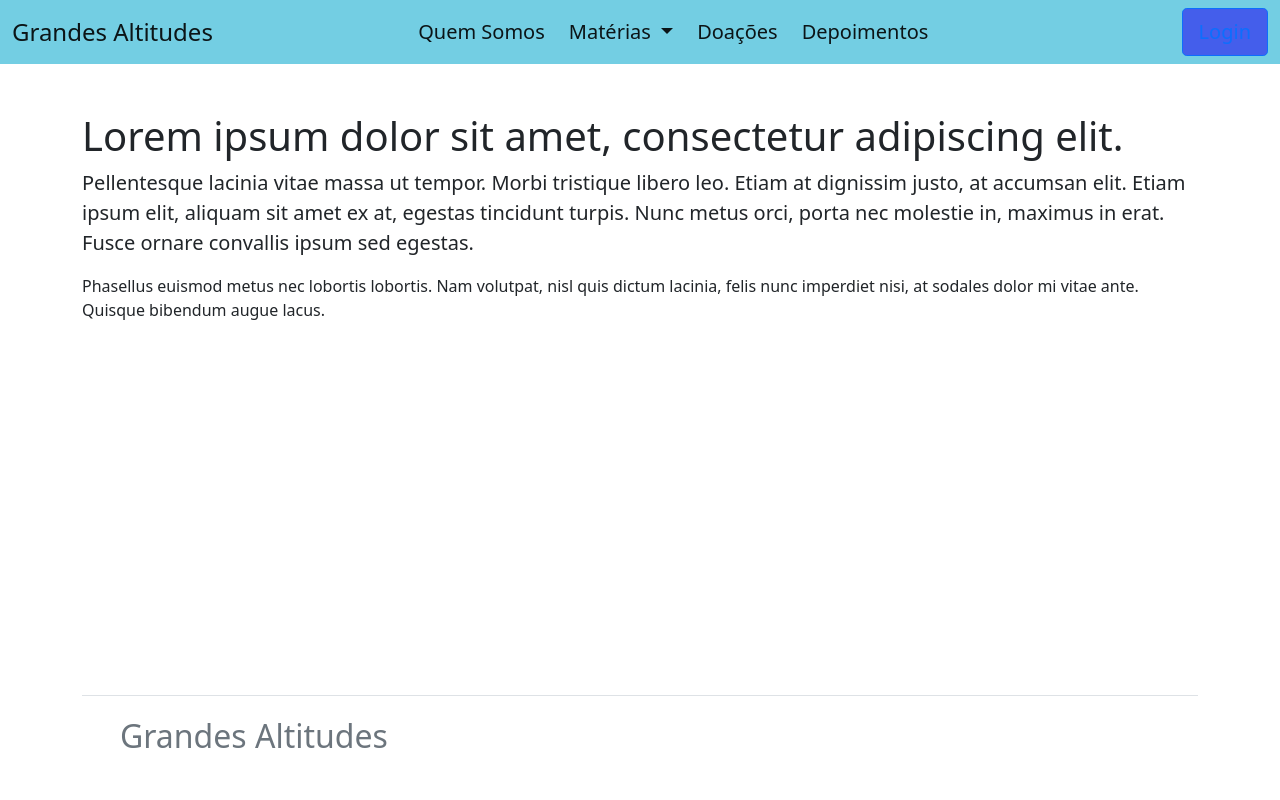
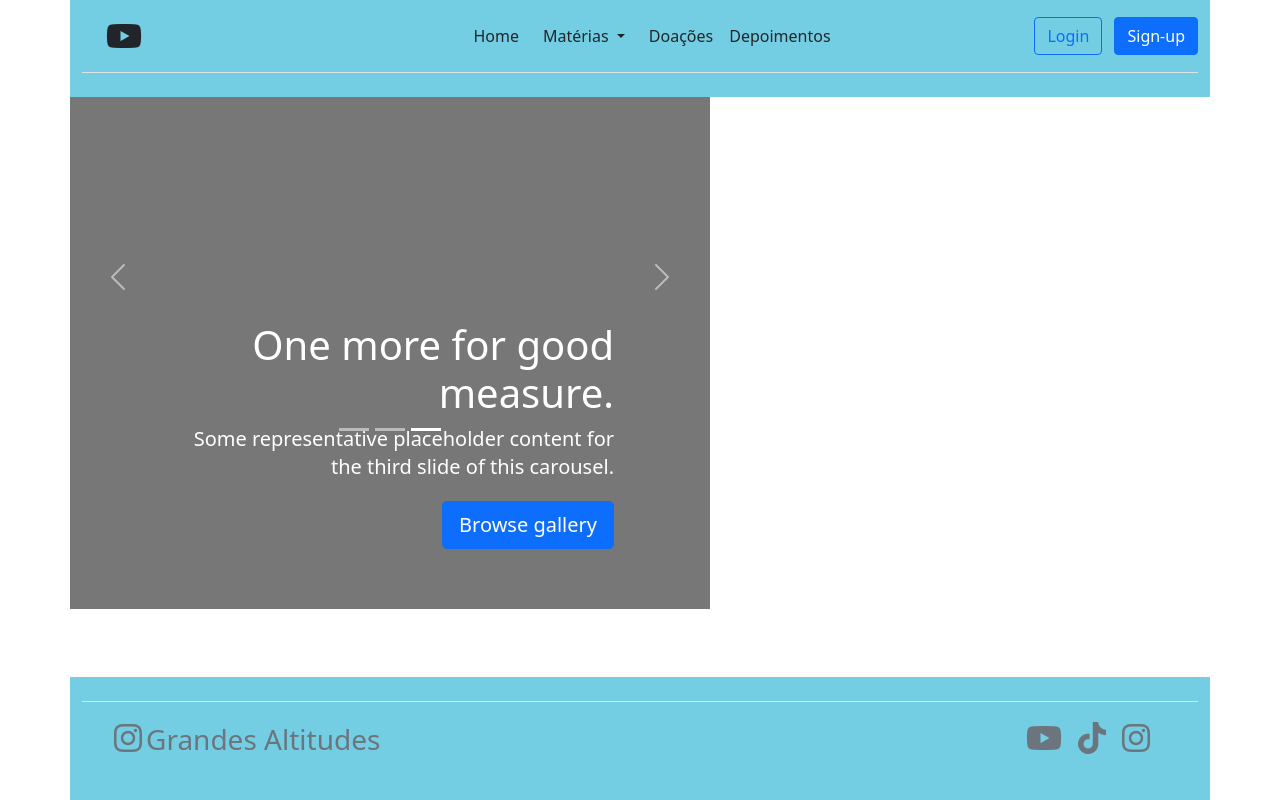
Before and after one commit to burgues0/grandes-altitudes, a Django app: template grandes_altitudes/templates/index.html in a window 1280 px wide. Run offline with Django 3.2, Linux system fonts and the light colour scheme; the template is opened without the code that fills it: most values are stand-ins (such as "Sample title", 1, 10 or a date in 2020); some libraries are stand-ins or nearby versions.

Commit message:
feat: add static carousel.css & fixed header/footer

```diff
--- /dev/null
+++ b/grandes_altitudes/static/css/carousel.css
@@ -0,0 +1,93 @@
+/* GLOBAL STYLES
+-------------------------------------------------- */
+/* Padding below the footer and lighter body text */
+
+body {
+  padding-top: 3rem;
+  padding-bottom: 3rem;
+  color: #5a5a5a;
+}
+
+
+/* CUSTOMIZE THE CAROUSEL
+-------------------------------------------------- */
+
+/* Carousel base class */
+.carousel {
+  margin-bottom: 4rem;
+}
+/* Since positioning the image, we need to help out the caption */
+.carousel-caption {
+  bottom: 3rem;
+  z-index: 10;
+}
+
+/* Declare heights because of positioning of img element */
+.carousel-item {
+  height: 32rem;
+}
+.carousel-item > img {
+  position: absolute;
+  top: 0;
+  left: 0;
+  min-width: 100%;
+  height: 32rem;
+}
+
+
+/* MARKETING CONTENT
+-------------------------------------------------- */
+
+/* Center align the text within the three columns below the carousel */
+.marketing .col-lg-4 {
+  margin-bottom: 1.5rem;
+  text-align: center;
+}
+.marketing h2 {
+  font-weight: 400;
+}
+/* rtl:begin:ignore */
+.marketing .col-lg-4 p {
+  margin-right: .75rem;
+  margin-left: .75rem;
+}
+/* rtl:end:ignore */
+
+
+/* Featurettes
+------------------------- */
+
+.featurette-divider {
+  margin: 5rem 0; /* Space out the Bootstrap <hr> more */
+}
+
+/* Thin out the marketing headings */
+.featurette-heading {
+  font-weight: 300;
+  line-height: 1;
+  /* rtl:remove */
+  letter-spacing: -.05rem;
+}
+
+
+/* RESPONSIVE CSS
+-------------------------------------------------- */
+
+@media (min-width: 40em) {
+  /* Bump up size of carousel content */
+  .carousel-caption p {
+    margin-bottom: 1.25rem;
+    font-size: 1.25rem;
+    line-height: 1.4;
+  }
+
+  .featurette-heading {
+    font-size: 50px;
+  }
+}
+
+@media (min-width: 62em) {
+  .featurette-heading {
+    margin-top: 7rem;
+  }
+}
--- /dev/null
+++ b/grandes_altitudes/static/css/carousel.rtl.css
@@ -0,0 +1,89 @@
+/* GLOBAL STYLES
+-------------------------------------------------- */
+/* Padding below the footer and lighter body text */
+
+body {
+  padding-top: 3rem;
+  padding-bottom: 3rem;
+  color: #5a5a5a;
+}
+
+
+/* CUSTOMIZE THE CAROUSEL
+-------------------------------------------------- */
+
+/* Carousel base class */
+.carousel {
+  margin-bottom: 4rem;
+}
+/* Since positioning the image, we need to help out the caption */
+.carousel-caption {
+  bottom: 3rem;
+  z-index: 10;
+}
+
+/* Declare heights because of positioning of img element */
+.carousel-item {
+  height: 32rem;
+}
+.carousel-item > img {
+  position: absolute;
+  top: 0;
+  right: 0;
+  min-width: 100%;
+  height: 32rem;
+}
+
+
+/* MARKETING CONTENT
+-------------------------------------------------- */
+
+/* Center align the text within the three columns below the carousel */
+.marketing .col-lg-4 {
+  margin-bottom: 1.5rem;
+  text-align: center;
+}
+.marketing h2 {
+  font-weight: 400;
+}
+.marketing .col-lg-4 p {
+  margin-right: .75rem;
+  margin-left: .75rem;
+}
+
+
+/* Featurettes
+------------------------- */
+
+.featurette-divider {
+  margin: 5rem 0; /* Space out the Bootstrap <hr> more */
+}
+
+/* Thin out the marketing headings */
+.featurette-heading {
+  font-weight: 300;
+  line-height: 1;
+}
+
+
+/* RESPONSIVE CSS
+-------------------------------------------------- */
+
+@media (min-width: 40em) {
+  /* Bump up size of carousel content */
+  .carousel-caption p {
+    margin-bottom: 1.25rem;
+    font-size: 1.25rem;
+    line-height: 1.4;
+  }
+
+  .featurette-heading {
+    font-size: 50px;
+  }
+}
+
+@media (min-width: 62em) {
+  .featurette-heading {
+    margin-top: 7rem;
+  }
+}
--- a/grandes_altitudes/static/css/sudo_style.css
+++ b/grandes_altitudes/static/css/sudo_style.css
@@ -1,4 +1,9 @@
 /* caso a gente queira colocar algum css especifico para sobescrever o do bootstrap */
+body {
+    display: flex;
+    flex-direction: column;
+}
+
 .main_blue_color{
     background-color: #73CEE3;
 }
@@ -7,7 +12,7 @@
     background-color: #445EEB;
 }
 
-body {
-    display: flex;
-    flex-direction: column;
+.carousel {
+    width:640px;
+    height:360px;
 }
--- a/grandes_altitudes/templates/index.html
+++ b/grandes_altitudes/templates/index.html
@@ -7,26 +7,25 @@
     <meta name="viewport" content="width=device-width, initial-scale=1.0">
     <title>Grandes Altitudes</title>
     <link href="{% static '../static/css/sudo_style.css' %}" rel="stylesheet">
+    <link href="{% static '../static/css/carousel.css' %}" rel="stylesheet">
+    <link href="{% static '../static/css/carousel.rtl.css' %}" rel="stylesheet">
     <link href="https://cdn.jsdelivr.net/npm/bootstrap@5.1.3/dist/css/bootstrap.min.css" rel="stylesheet" integrity="sha384-1BmE4kWBq78iYhFldvKuhfTAU6auU8tT94WrHftjDbrCEXSU1oBoqyl2QvZ6jIW3" crossorigin="anonymous">
     <script src="https://cdn.jsdelivr.net/npm/bootstrap@5.1.3/dist/js/bootstrap.bundle.min.js" integrity="sha384-ka7Sk0Gln4gmtz2MlQnikT1wXgYsOg+OMhuP+IlRH9sENBO0LRn5q+8nbTov4+1p" crossorigin="anonymous"></script>
+    <script src="https://kit.fontawesome.com/06b6347210.js" crossorigin="anonymous"></script>
 </head>
 <!--body start-->
-  <body class="d-flex flex-column h-100">
+<body class="d-flex flex-column h-100 p-0">
 <!--navbar start-->
-    <header>
-      <nav class="navbar navbar-expand-md navbar-light main_blue_color fs-5" role="navigation">
-        <div class="container-fluid">
-          <a class="navbar-brand fs-4" href="#">Grandes Altitudes</a>
-          <button class="navbar-toggler" type="button" data-bs-toggle="collapse" data-bs-target="#navbarSupportedContent" aria-controls="navbarSupportedContent" aria-expanded="false" aria-label="Toggle navigation">
-            <span class="navbar-toggler-icon"></span>
-          </button>
-          <div class="collapse navbar-collapse justify-content-md-center me-5 pe-3" id="navbarSupportedContent">
-            <ul class="navbar-nav mb-lg-0 gap-2">
-              <li class="nav-item">
-                <a class="nav-link active" aria-current="page" href="#">Quem Somos</a>
-              </li>
+<div class="container main_blue_color">
+  <header class="d-flex flex-wrap align-items-center justify-content-center justify-content-md-between py-3 mb-4 border-bottom">
+    <a href="/" class="d-flex align-items-center col-md-3 mb-2 mb-md-0 ms-4 text-dark text-decoration-none">
+      <!--colocar a logo da ong-->
+      <i class="fa-brands fa-youtube fa-2x"></i>
+    </a>
+    <ul class="nav col-12 col-md-auto mb-2 justify-content-center mb-md-0">
+      <li><a href="#" class="nav-link px-2 link-dark">Home</a></li>
       <li class="nav-item dropdown">
-                <a class="nav-link active dropdown-toggle" href="#" id="navbarDropdown" role="button" data-bs-toggle="dropdown" aria-expanded="false">
+        <a class="nav-link link-dark active dropdown-toggle" href="#" id="navbarDropdown" role="button" data-bs-toggle="dropdown" aria-expanded="false">
             Matérias
         </a>
         <ul class="dropdown-menu" aria-labelledby="navbarDropdown">
@@ -35,46 +34,91 @@
             {% endfor %}
         </ul>
       </li>
-              <li class="nav-item">
-                <a class="nav-link active" href="#">Doações</a>
-              </li>
-              <li class="nav-item">
-                <a class="nav-link active" href="#">Depoimentos</a>
-              </li>
+      <li><a href="#" class="nav-link px-2 link-dark">Doações</a></li>
+      <li><a href="#" class="nav-link px-2 link-dark">Depoimentos</a></li>
     </ul>
+
+    <div class="col-md-3 text-end">
+      <button type="button" class="btn btn-outline-primary me-2">Login</button>
+      <button type="button" class="btn btn-primary">Sign-up</button>
     </div>
-          <form class="d-flex">
-            <button class="btn btn-outline-primary btn-lg" type="submit" style="background-color: #445EEB;">Login</button>
-          </form>
+  </header>
 </div>
-      </nav>
-    </header>
 <!--navbar end-->
 <!--page content start-->
 <main class="flex-shrink-0">
+  <div class="container p-0">
+    <div id="myCarousel" class="carousel slide" data-bs-ride="carousel">
+      <div class="carousel-indicators">
+        <button type="button" data-bs-target="#myCarousel" data-bs-slide-to="0" class="" aria-label="Slide 1"></button>
+        <button type="button" data-bs-target="#myCarousel" data-bs-slide-to="1" aria-label="Slide 2" class=""></button>
+        <button type="button" data-bs-target="#myCarousel" data-bs-slide-to="2" aria-label="Slide 3" class="active" aria-current="true"></button>
+      </div>
+      <div class="carousel-inner">
+        <div class="carousel-item">
+          <svg class="bd-placeholder-img" width="100%" height="100%" xmlns="http://www.w3.org/2000/svg" aria-hidden="true" preserveAspectRatio="xMidYMid slice" focusable="false"><rect width="100%" height="100%" fill="#777"></rect></svg>
+
           <div class="container">
-        <h1 class="mt-5">Lorem ipsum dolor sit amet, consectetur adipiscing elit.</h1>
-        <p class="lead">Pellentesque lacinia vitae massa ut tempor. Morbi tristique libero leo. Etiam at dignissim justo, at accumsan elit. Etiam ipsum elit, aliquam sit amet ex at, egestas tincidunt turpis. Nunc metus orci, porta nec molestie in, maximus in erat. Fusce ornare convallis ipsum sed egestas.</p>
-        <p>Phasellus euismod metus nec lobortis lobortis. Nam volutpat, nisl quis dictum lacinia, felis nunc imperdiet nisi, at sodales dolor mi vitae ante. Quisque bibendum augue lacus.</p>
+            <div class="carousel-caption text-start">
+              <h1>Example headline.</h1>
+              <p>Some representative placeholder content for the first slide of the carousel. AAAAAAAAAAAAAAAAAAAAAAAAAAAAAAAAAAAAAAAAAA</p>
+              <p><a class="btn btn-lg btn-primary" href="#">Sign up today</a></p>
+            </div>
+          </div>
+        </div>
+        <div class="carousel-item">
+          <svg class="bd-placeholder-img" width="100%" height="100%" xmlns="http://www.w3.org/2000/svg" aria-hidden="true" preserveAspectRatio="xMidYMid slice" focusable="false"><rect width="100%" height="100%" fill="#777"></rect></svg>
+
+          <div class="container">
+            <div class="carousel-caption">
+              <h1>Another example headline.</h1>
+              <p>Some representative placeholder content for the second slide of the carousel.</p>
+              <p><a class="btn btn-lg btn-primary" href="#">Learn more</a></p>
+            </div>
+          </div>
+        </div>
+        <div class="carousel-item active">
+          <svg class="bd-placeholder-img" width="100%" height="100%" xmlns="http://www.w3.org/2000/svg" aria-hidden="true" preserveAspectRatio="xMidYMid slice" focusable="false"><rect width="100%" height="100%" fill="#777"></rect></svg>
+
+          <div class="container">
+            <div class="carousel-caption text-end">
+              <h1>One more for good measure.</h1>
+              <p>Some representative placeholder content for the third slide of this carousel.</p>
+              <p><a class="btn btn-lg btn-primary" href="#">Browse gallery</a></p>
+            </div>
+          </div>
+        </div>
+      </div>
+      <button class="carousel-control-prev" type="button" data-bs-target="#myCarousel" data-bs-slide="prev">
+        <span class="carousel-control-prev-icon" aria-hidden="true"></span>
+        <span class="visually-hidden">Previous</span>
+      </button>
+      <button class="carousel-control-next" type="button" data-bs-target="#myCarousel" data-bs-slide="next">
+        <span class="carousel-control-next-icon" aria-hidden="true"></span>
+        <span class="visually-hidden">Next</span>
+      </button>
+    </div>
   </div>
 </main>
 <!--page content end-->
-    <div class="container mt-auto">
-      <footer class="footer d-flex flex-wrap justify-content-between align-items-center py-3 my-4 border-top">
-        <div class="col-md-4 d-flex align-items-center">
+<!--footer start-->
+<div class="container mt-auto main_blue_color">
+  <footer class="d-flex flex-wrap justify-content-between align-items-center py-3 my-4 border-top main_blue_color">
+    <div class="col-md-4 d-flex align-items-center ps-4">
       <a href="/" class="mb-3 me-2 mb-md-0 text-muted text-decoration-none lh-1">
-            <svg class="bi" width="30" height="24"><use xlink:href="#bootstrap"></use></svg>
+        <!--colocar a logo da ong-->
+        <a class="text-muted" href="#"><i class="fa-brands fa-instagram fa-2x"></i>
       </a>
-          <span class="text-muted fs-2">Grandes Altitudes</span>
+      <span class="text-muted fs-3 ps-1">Grandes Altitudes</span>
     </div>
-
-        <ul class="nav col-md-4 justify-content-end list-unstyled d-flex">
-          <li class="ms-3"><a class="text-muted" href="#"><svg class="bi" width="24" height="24"><use xlink:href="#twitter"></use></svg></a></li>
-          <li class="ms-3"><a class="text-muted" href="#"><svg class="bi" width="24" height="24"><use xlink:href="#instagram"></use></svg></a></li>
-          <li class="ms-3"><a class="text-muted" href="#"><svg class="bi" width="24" height="24"><use xlink:href="#facebook"></use></svg></a></li>
+    <ul class="nav col-md-4 justify-content-end list-unstyled d-flex pe-5">
+      <li class="ms-3"><a class="text-muted" href="#"><i class="fa-brands fa-youtube fa-2x"></i></a></li>
+      <li class="ms-3"><a class="text-muted" href="#"><i class="fa-brands fa-tiktok fa-2x"></i></a></li>
+      <li class="ms-3"><a class="text-muted" href="#"><i class="fa-brands fa-instagram fa-2x"></i></a></li>
     </ul>
   </footer>
 </div>
+<!--footer end-->
 </body>
 <!--body end-->
 </html>
```
Lines whose indentation alone changed are shown as unchanged.
